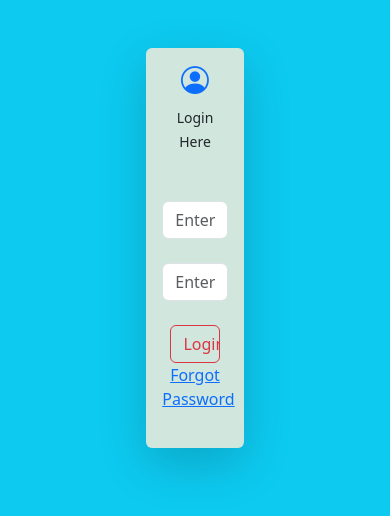
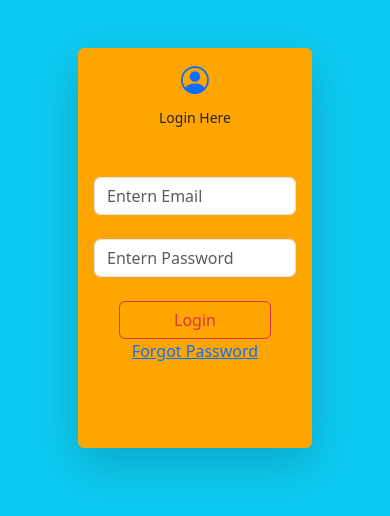
Before and after one commit to AnkitKumar5723/bootstrap-demo, a plain HTML site: page index.html in a window 390 px wide. Drawn offline with nearby package versions, Linux system fonts and the light colour scheme.

Commit message:
media query

```diff
--- a/index.html
+++ b/index.html
@@ -14,13 +14,12 @@
     <div class="bg-success-subtle w-25 ml-0 mr-0 mx-auto my-5 text-center shadow-lg p-3 mb-5 rounded"
         style="height: 400px;">
 
-            <h1  class="text-primary"> <i class="bi bi-person-circle h-30 w-40 ">
-                </i>
-            </h1>
-            <small class="my-0 p-0 ">
-                Login Here
+        <h1 class="text-primary "> <i class="bi bi-person-circle h-30 w-40 ">
+            </i>
+        </h1>
+        <small class="my-0 p-0 ">
+            Login Here
         </small>
-
 
         <form>
             <input type="text" placeholder="Entern Email" class="form-control mt-5 opacity-100">
@@ -30,13 +29,17 @@
         </form>
         <a href="" class="my-8">Forgot Password </a>
 
+    </div>
 
 
-
-
-
-
-    </div>
+    <style>
+        @media  screen and (max-width: 700px) {
+            .bg-success-subtle {
+                background-color: orange !important;
+                width: 60% !important;
+            }
+        }
+    </style>
 
     <script src="https://cdn.jsdelivr.net/npm/bootstrap@5.3.3/dist/js/bootstrap.bundle.min.js"
         integrity="sha384-YvpcrYf0tY3lHB60NNkmXc5s9fDVZLESaAA55NDzOxhy9GkcIdslK1eN7N6jIeHz"
```
